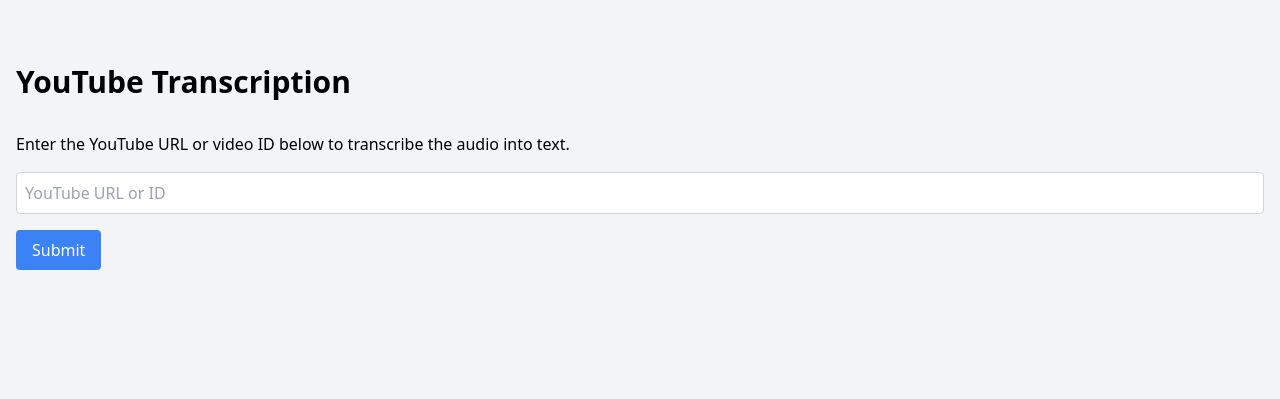
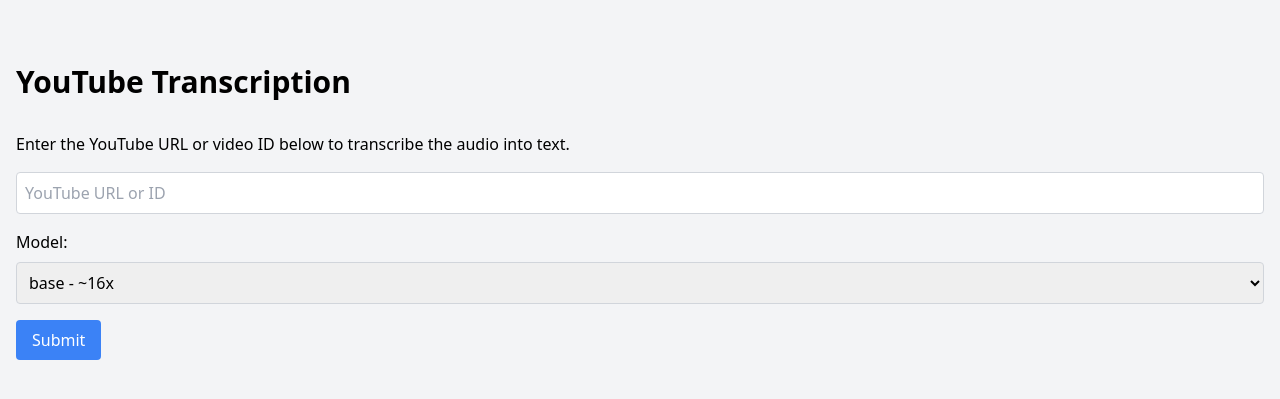
Before and after one commit to adriaandotcom/youtube-transcriber, a Flask app: page / in a window 1280 px wide. Shown: the top 399 px of the page. Run offline with Flask 2, Linux system fonts and the light colour scheme; style sheets or scripts are compiled from the project's sources.

Commit message:
Allow selecting the model

```diff
--- a/src/app.py
+++ b/src/app.py
@@ -9,12 +9,31 @@
 import re
 import time
 
-torch.cuda.is_available()
+# Set your model name, device, and file path
+DEFAULT_MODEL_NAME = "tiny"
+DEVICE = "cuda" if torch.cuda.is_available() else "cpu"
+AVAILABLE_MODELS = ["tiny", "base", "small", "medium", "large"]
 
-# Set your model name, device, and file path
-MODEL_NAME = "base"
-DEVICE = "cuda" if torch.cuda.is_available() else "cpu"
-MODEL_FILE_PATH = "data/whisper_base_model.pkl"
+MODEL_FILE_PATH = "/app/data/whisper_{}_model.pkl"
+
+
+def validate_model(model_name):
+    if model_name not in AVAILABLE_MODELS:
+        return DEFAULT_MODEL_NAME
+    return model_name
+
+
+def load_model(model_name, device):
+    model_file_path = MODEL_FILE_PATH.format(model_name)
+    if os.path.exists(model_file_path):
+        print(f"Loading the {model_name} model from disk...")
+        model = load_model_from_disk(model_file_path, DEVICE)
+    else:
+        print(f"Downloading the {model_name} model...")
+        model = whisper.load_model(model_name, device=DEVICE)
+        print(f"Saving the {model_name} model to disk...")
+        save_model_to_disk(model, model_file_path)
+    return model
 
 
 class FilenameCollectorPP(PostProcessor):
@@ -38,26 +57,10 @@
     return model.to(device)
 
 
-if os.path.exists(MODEL_FILE_PATH):
-    # Load the model from the file
-    print("Loading the model from disk...")
-    model = load_model_from_disk(MODEL_FILE_PATH, DEVICE)
-else:
-    # Download the model, save it to disk, and load it
-    print("Downloading the model...")
-    model = whisper.load_model(MODEL_NAME, device=DEVICE)
-    print("Saving the model to disk...")
-    save_model_to_disk(model, MODEL_FILE_PATH)
-
 app = Flask(__name__,
             static_folder="/app/static",
             template_folder="/app/src/templates"
             )
-
-
-def transcribe_audio(file_path):
-    result = model.transcribe(file_path)
-    return result["text"]
 
 
 def download_youtube_audio(url: str):
@@ -100,19 +103,23 @@
     start_time = time.time()
 
     youtube_url_or_id = request.form.get("youtube_url_or_id")
+    model_name = request.form.get("model")
 
     if not youtube_url_or_id:
         return jsonify({"error": "YouTube URL or ID is required"}), 400
 
     youtube_id = validate_youtube_url_or_id(youtube_url_or_id)
+    model_name = validate_model(model_name)
 
     if not youtube_id:
         return jsonify({"error": "Invalid YouTube URL or ID"}), 400
 
     youtube_url = f"https://www.youtube.com/watch?v={youtube_id}"
+    model = load_model(model_name, DEVICE)
 
     file = download_youtube_audio(youtube_url)
-    transcription_result = transcribe_audio(file)
+    result = model.transcribe(file)
+    transcription_result = result["text"]
 
     end_time = time.time()
     response_time = round(end_time - start_time, 2)
@@ -121,7 +128,8 @@
         "text": transcription_result,
         "youtube_id": youtube_id,
         "youtube_url": youtube_url,
-        "response_time": response_time
+        "response_time": response_time,
+        "model": model_name
     })
 
 
--- a/src/templates/index.html
+++ b/src/templates/index.html
@@ -23,6 +23,18 @@
             placeholder="YouTube URL or ID"
             class="w-full p-2 border border-gray-300 rounded"
           />
+        </div>
+        <div class="mb-4">
+          <label for="model" class="block mb-2">Model:</label>
+          <select
+            v-model="selectedModel"
+            id="model"
+            class="w-full p-2 border border-gray-300 rounded"
+          >
+            <option v-for="model in models" :key="model.id" :value="model.id">
+              {{ model.name }} - {{ model.relativeSpeed }}
+            </option>
+          </select>
         </div>
         <button
           type="submit"
@@ -53,6 +65,14 @@
             isLoading: false,
             transcription: null,
             error: null,
+            selectedModel: "base",
+            models: [
+              { id: "tiny", name: "tiny", relativeSpeed: "~32x" },
+              { id: "base", name: "base", relativeSpeed: "~16x" },
+              { id: "small", name: "small", relativeSpeed: "~6x" },
+              { id: "medium", name: "medium", relativeSpeed: "~2x" },
+              { id: "large", name: "large", relativeSpeed: "1x" },
+            ],
           };
         },
         methods: {
@@ -69,6 +89,7 @@
                 },
                 body: new URLSearchParams({
                   youtube_url_or_id: this.youtubeUrl,
+                  model: this.selectedModel,
                 }),
               });
 
```
